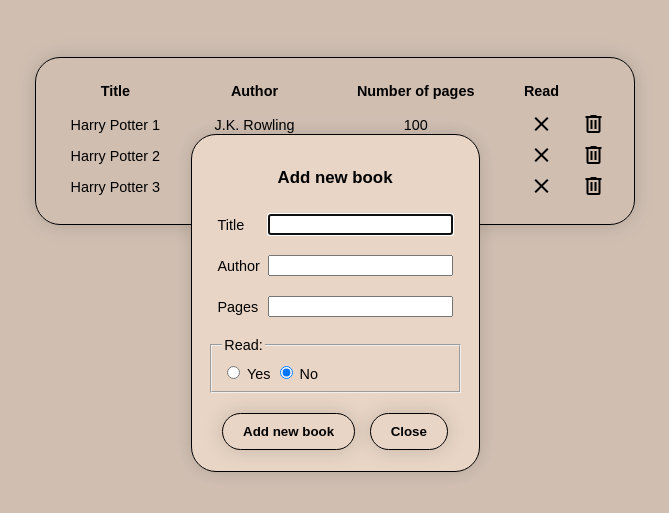
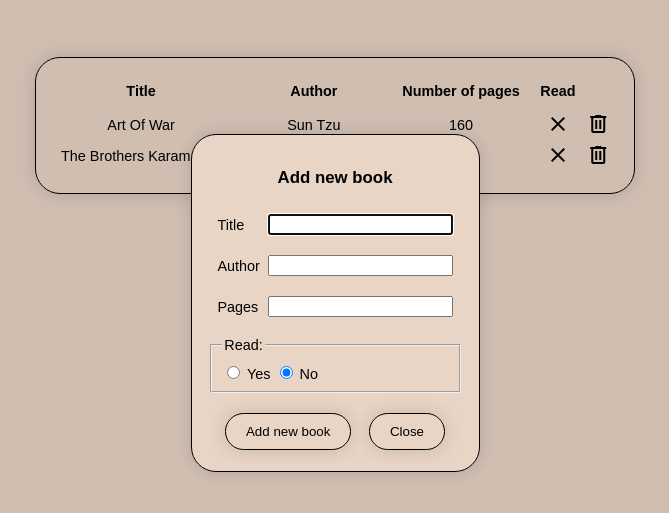
Before and after one commit to rambis8/library, a plain HTML site: page index.html in a window 1280 px wide. Both pictures are taken after a click on the button "Add book". Shown: the part 97-610 px from the top of the page, without its empty margins (305-974 px from the left). Drawn offline with nearby package versions, Linux system fonts and the light colour scheme.

Commit message:
Finished styling.

```diff
--- a/library.js
+++ b/library.js
@@ -20,10 +20,9 @@
 
 let myLibrary = [];
 
-let hp1 = new Book("Harry Potter 1", "J.K. Rowling", 100, false);
-let hp2 = new Book("Harry Potter 2", "J.K. Rowling", 100, false);
-let hp3 = new Book("Harry Potter 3", "J.K. Rowling", 100, false);
-myLibrary.push(hp1, hp2, hp3);
+let hp1 = new Book("Art Of War", "Sun Tzu", 160, true);
+let hp2 = new Book("The Brothers Karamazov", "Fjodor Dostojevski", 1056, false);
+myLibrary.push(hp1, hp2);
 
 function Book(title, author, pages, read) {
   this.id = uniqueId++;
--- a/style.css
+++ b/style.css
@@ -34,16 +34,21 @@
     display: none;
 }
 
+button {
+    background-color: #E8D5C6;
+    border-radius: 25px;
+    box-shadow: 0 0 20px rgba(0, 0, 0, 0.15);
+    border: 1px solid black;
+}
+
 #newBookButton {
-    background-color: #E8D5C6;
+
     padding: 15px 32px;
     text-align: center;
     text-decoration: none;
     display: inline-block;
     font-size: 16px;
-    border-radius: 25px;
-    box-shadow: 0 0 20px rgba(0, 0, 0, 0.15);
-    border: 1px solid black;
+
 }
 
 dialog {
@@ -68,12 +73,7 @@
 
 #formButtons button {
     padding: 10px 20px;
-    border-radius: 25px;
-    background-color: #E8D5C6;
     text-align: center;
-    box-shadow: 0 0 20px rgba(0, 0, 0, 0.15);
-    border: 1px solid black;
-    font-weight: bold;
 }
 
 fieldset {
```
